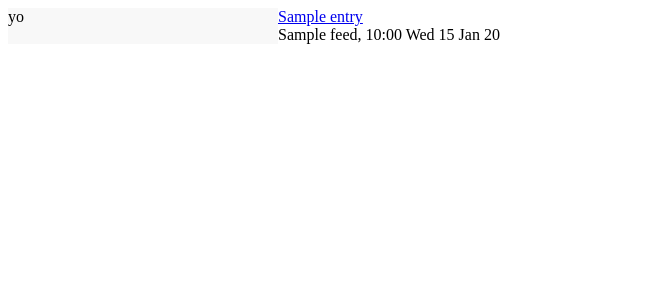
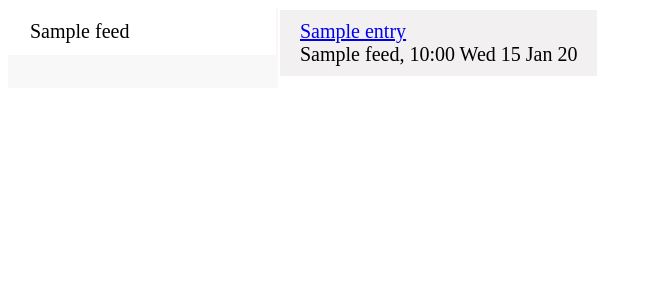
Before and after one commit to ostnam/mpfs, a Flask app: template templates/feeds.html in a window 1280 px wide. Shown: the top 300 px of the page, without its empty margins (0-652 px from the left). Run offline with Flask 2, Linux system fonts and the light colour scheme; the template is opened without the code that fills it: most values are stand-ins (such as "Sample title", 1, 10 or a date in 2020).

Commit message:
improved templates

```diff
--- a/templates/feeds.html
+++ b/templates/feeds.html
@@ -2,6 +2,10 @@
 <html lang="en">
 
 <style type="text/css">
+    * {
+        font-size: 20px;
+    }
+
     div#main {
         width: 100%;
         display: flex;
@@ -19,11 +23,21 @@
         background-color: #f8f8f8;
     }
 
-    div.entries {
-        background-color: #DCDCDC;
+    div#entries {
+        background-color: #FFFFFF;
     }
 
-    div#entry {
+    div.entry {
+    border: 2px solid #fff;
+    padding: 10px 20px 10px 20px;
+    margin-bottom: 10px;
+    margin-right: 2px;
+    overflow: hidden;
+    outline: none;
+    background-color: #F2F0F0;
+}
+
+    div.feed {
     border: 2px solid #fff;
     padding: 10px 20px 10px 20px;
     margin-bottom: 1px;
@@ -36,10 +50,13 @@
 
     <head>
     </head>
+
     <body>
         <div id="main">
             <div id="leftbar">
-            <div> yo </div>
+                {% for feed in feeds_dict.values() %}
+                <div class=feed> {{ feed.name }} </div>
+                {% endfor %}
             </div>
 
             <div id="entries">
```
Also changed, not shown: templates/login_page.html (added, +16 -0 lines). Lines whose indentation alone changed are shown as unchanged.
